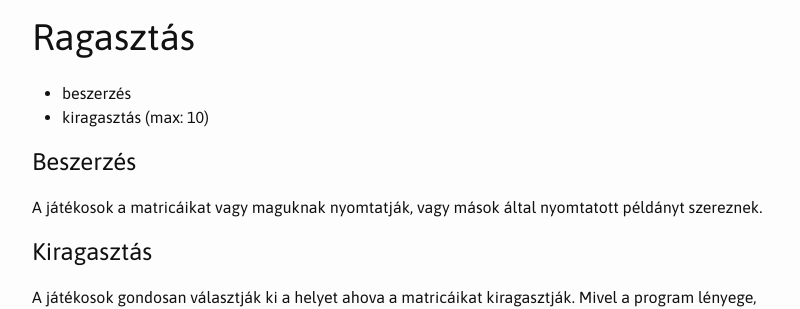
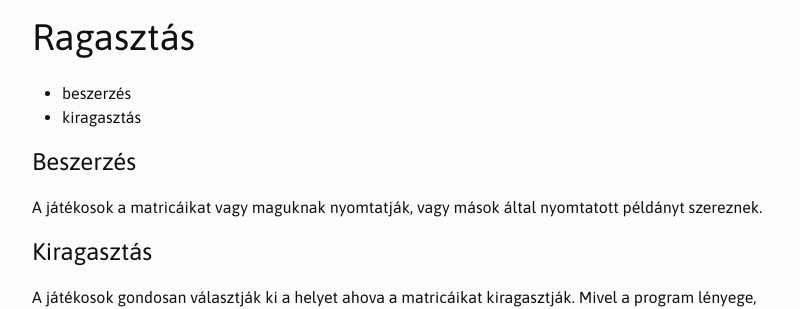
Before and after one commit to 2m2a4/2m2a4.github.io, a Jekyll site: the page built from _programok/matricazas.md, in a window 1280 px wide and 900 px high, scrolled down 1202 px. Shown: the part 152-461 px from the top of the window, without its empty margins (238-1038 px from the left). Built offline with Jekyll 4.4.1, drawn with Linux system fonts in a browser that asks for light colours.

Commit message:
fix(matricazas): no limit

```diff
--- a/_programok/matricazas.md
+++ b/_programok/matricazas.md
@@ -69,7 +69,7 @@ törekedni, hogy az illető ne egyből a szemétbe dobja azokat.
 # Ragasztás
 
 * beszerzés
-* kiragasztás (max: 10)
+* kiragasztás
 
 ## Beszerzés
 
```
